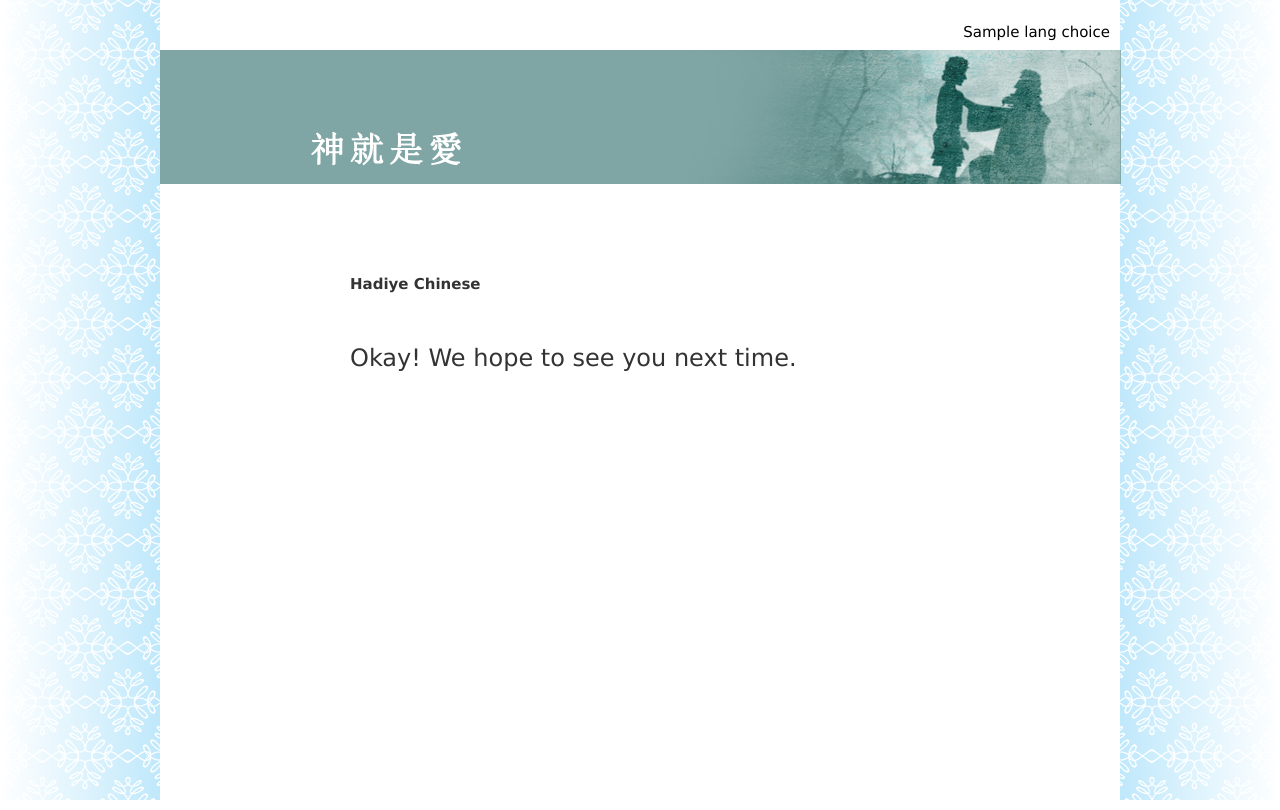
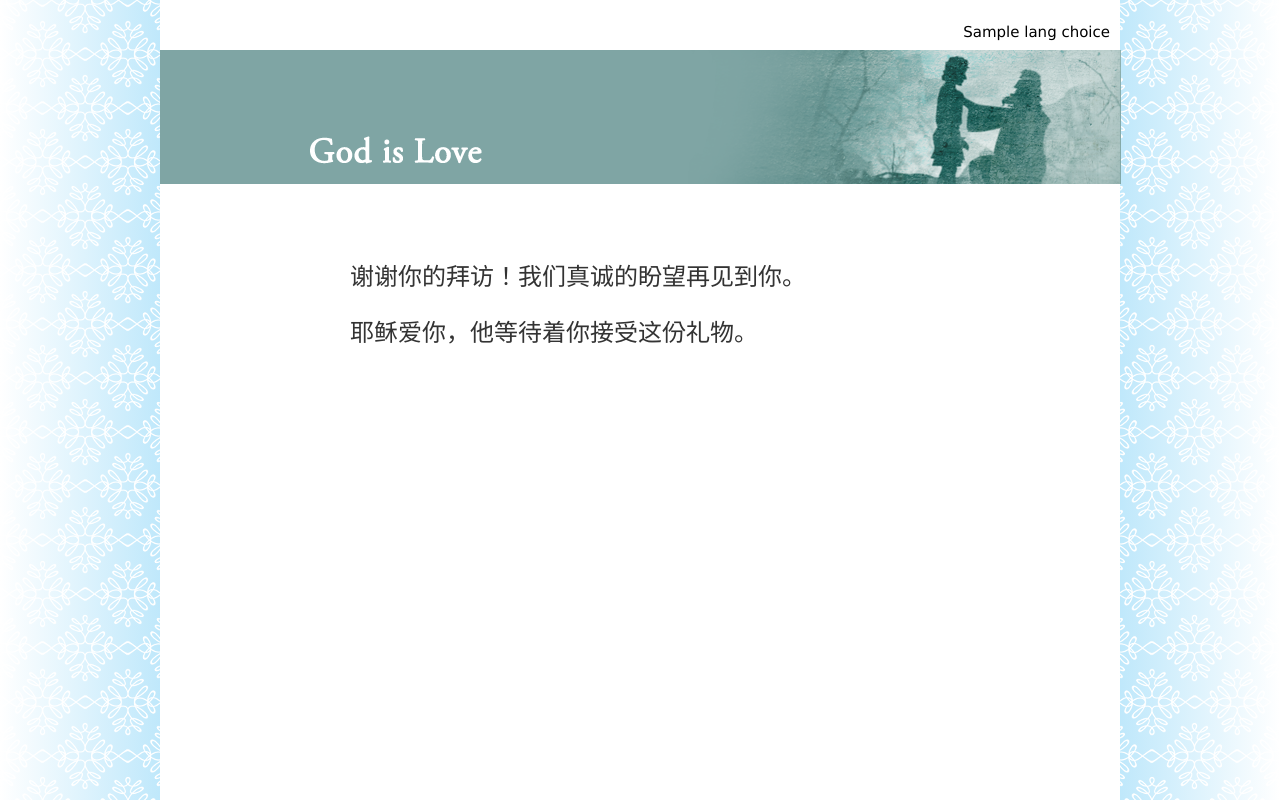
Before and after one commit to coolkang/cmcweb, a Django app: template cmcprj/templates/zh/thanks.html in a window 1280 px wide. Run offline with Django 3.2, Linux system fonts and the light colour scheme; the template is opened without the code that fills it: most values are stand-ins (such as "Sample title", 1, 10 or a date in 2020); some libraries are stand-ins or nearby versions.

Commit message:
Updated chinese pages with their text.

```diff
--- a/cmcprj/templates/zh/thanks.html
+++ b/cmcprj/templates/zh/thanks.html
@@ -10,30 +10,37 @@
 <div class="wrapper">
 
 
-    {% if has_email %}
-	<img class="promo" src="{% static 'img/promo_3_zh.png' %}"/>
+    {% if has_email and accepted == 'yes' %}
+	<img class="promo" src="{% static 'img/promo_3_en.png' %}"/>
 
 	<div class="content">
-
-		<div style="padding-top:30px">
-			<b>Hadiye Chinese</b>
-		</div>
-
-		<h3>Thank you! You will receive an email that tells you of Jesus more.</h3>
+		<h3>祝贺你决志接受耶稣</h3>
+        <h3>很快我们会和你联系</h3>
 
 	</div>
 
+    {% elif has_email and accepted == 'no' %}
+	<img class="promo" src="{% static 'img/promo_4_en.png' %}"/>
+
+	<div class="content">
+        <h3>感谢你能感兴趣</h3>
+        <h3>很快我们会联系你</h3>
+	</div>
+
+    {% elif has_email == False and accepted == 'yes' %}
+	<img class="promo" src="{% static 'img/promo_4_en.png' %}"/>
+
+	<div class="content">
+        <h3>恭喜你决定接受基督。我们希望再次见到你. 耶稣爱你， 他会永远和你在一起。</h3>
+	</div>
 
     {% else %}
-	<img class="promo" src="{% static 'img/promo_4_zh.png' %}"/>
+
+	<img class="promo" src="{% static 'img/promo_4_en.png' %}"/>
 
 	<div class="content">
-
-		<div style="padding-top:30px">
-			<b>Hadiye Chinese</b>
-		</div>
-
-		<h3>Okay! We hope to see you next time.</h3>
+        <h3>谢谢你的拜访！我们真诚的盼望再见到你。</h3>
+        <h3>耶稣爱你，他等待着你接受这份礼物。</h3>
 	</div>
 
     {% endif %}
```
Also changed, not shown: cmcprj/templates/zh/acceptform.html (+59 -6 lines), cmcprj/templates/zh/message.html (+6 -3 lines).
